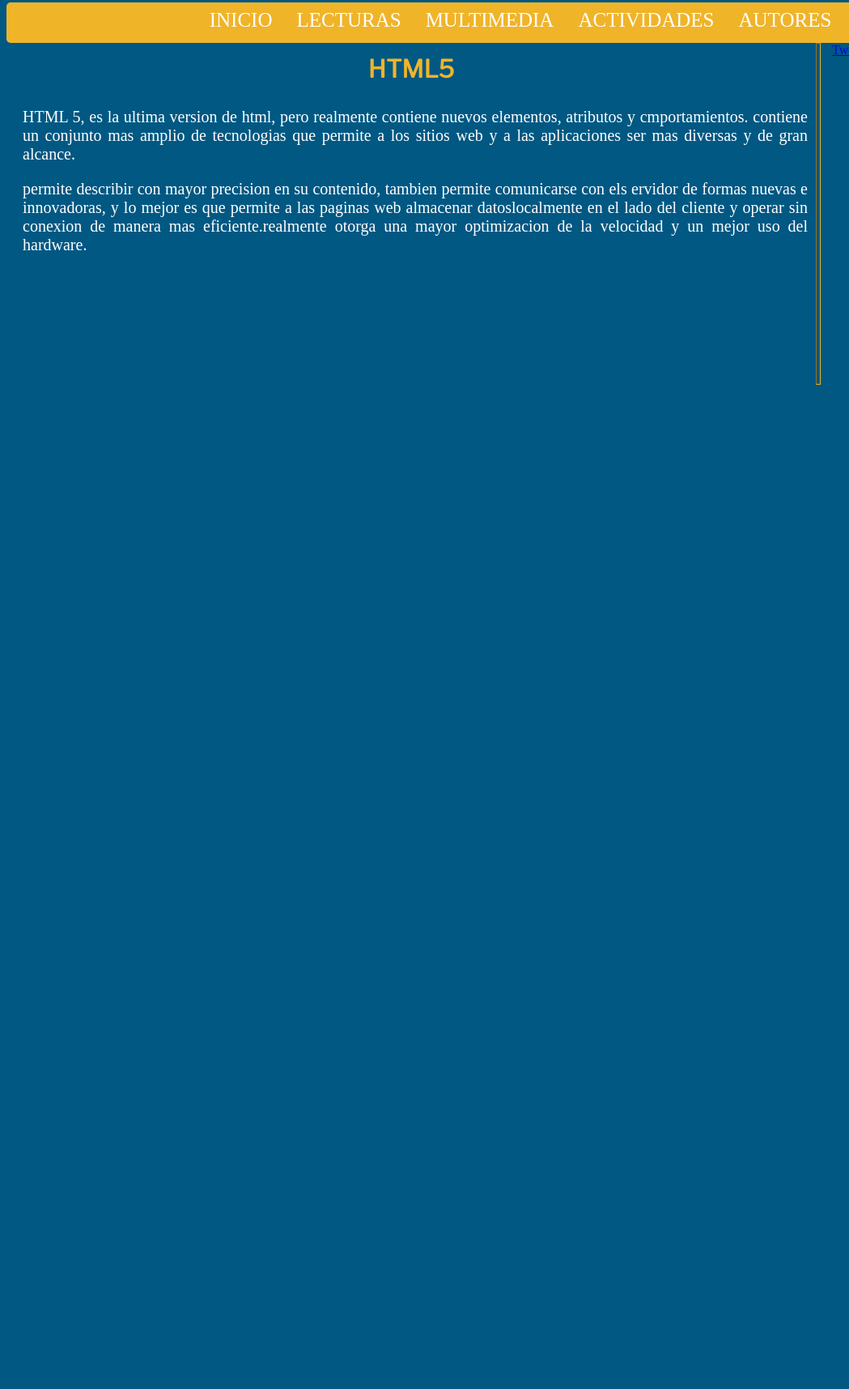
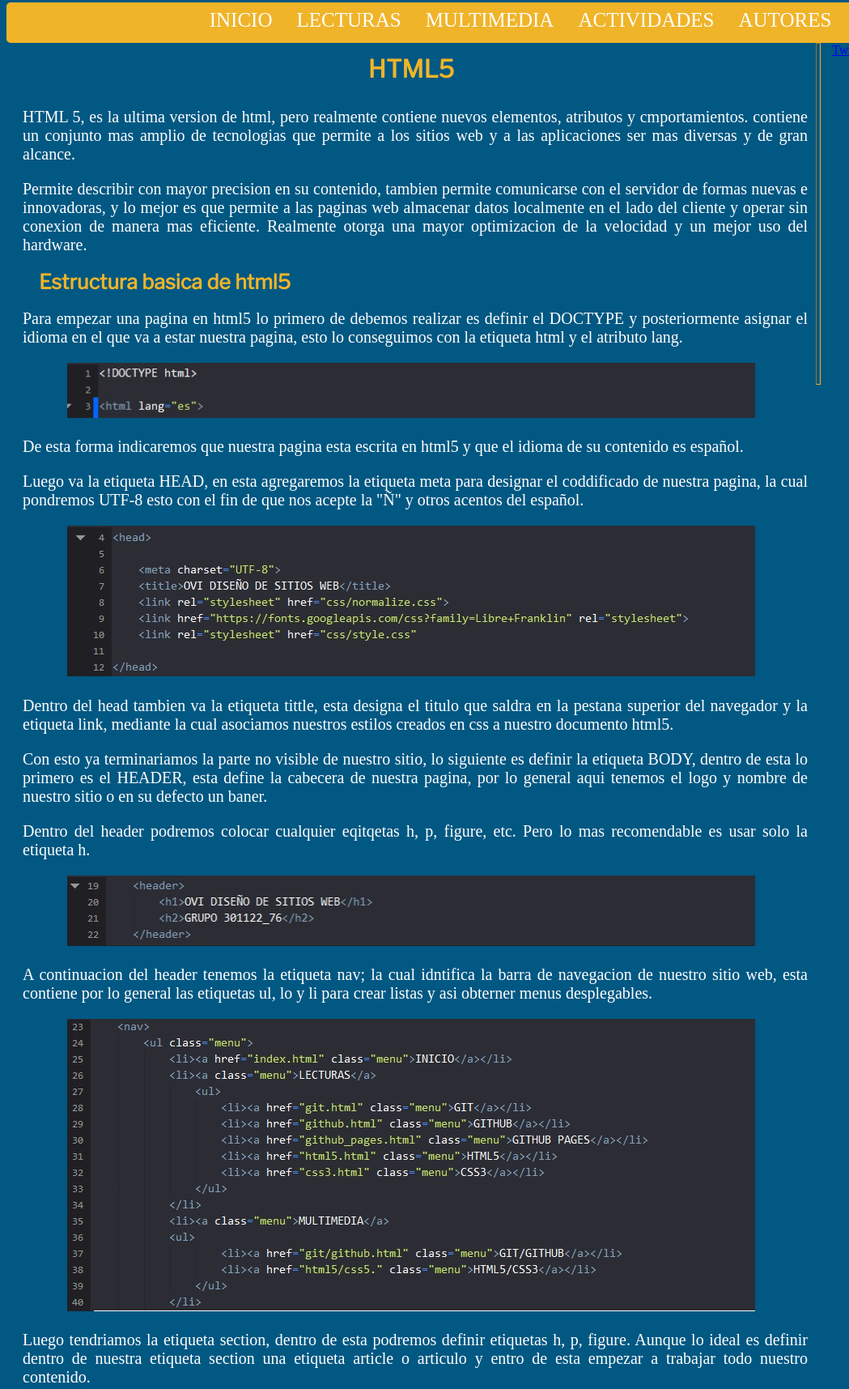
Before and after one commit to eacespedesre/OVI_Diseno_de_sitios_web, a plain HTML site: page html5.html in a window 1280 px wide. Shown: the part 192-1907 px from the top of the page at 81% size, without its empty margins (0-1049 px from the left). Drawn offline with nearby package versions, Linux system fonts and the light colour scheme.

Commit message:
html
completo contenido de lectura hmtl

```diff
--- a/html5.html
+++ b/html5.html
@@ -60,27 +60,79 @@
 
         <article>
             <h3>HTML5</h3>
-            <!--<figure>
-                <img src="" alt="asd">
-                <figcaption>
-                    <span>
-                        <a href="http://www.google.com" class="menu">computador</a>
-                    </span>
 
-                </figcaption>
-            </figure>-->
             <p>
                 HTML 5, es la ultima version de html, pero realmente contiene nuevos elementos, atributos y cmportamientos.
-
                 contiene un conjunto mas amplio de tecnologias que permite a los sitios web y a las aplicaciones ser mas diversas y de gran alcance.
 
             </p>
             <p>
-               permite describir con mayor precision en su contenido, tambien permite comunicarse con els ervidor de formas nuevas e innovadoras, y lo mejor es que permite a las paginas web almacenar datoslocalmente en el lado del cliente y operar sin conexion de manera mas eficiente.realmente otorga una mayor optimizacion de la velocidad y un mejor uso del hardware.
+               Permite describir con mayor precision en su contenido, tambien permite comunicarse con el servidor de formas nuevas e innovadoras,
+               y lo mejor es que permite a las paginas web almacenar datos localmente en el lado del cliente y operar sin conexion de manera mas eficiente.
+               Realmente otorga una mayor optimizacion de la velocidad y un mejor uso del hardware.
             </p>
+            <h6>
+                Estructura basica de html5
+            </h6>
+            <p>
+                Para empezar una pagina en html5 lo primero de debemos realizar es definir el DOCTYPE y posteriormente asignar el idioma en el que va a estar
+                nuestra pagina, esto lo conseguimos con la etiqueta html y el atributo lang.
+            </p>
+            <figure>
+                <img src="img/html1.jpg" alt="">
+            </figure>
+            <p>
+                De esta forma indicaremos que nuestra pagina esta escrita en html5 y que el idioma de su contenido es español.
+            </p>
+            <p>
+                Luego va la etiqueta HEAD, en esta agregaremos la etiqueta meta para designar el coddificado de nuestra pagina, la cual pondremos UTF-8
+                esto con el fin de que nos acepte la "Ñ" y otros acentos del español.
 
+            </p>
+            <figure>
+                <img src="img/html2.jpg" alt="">
+            </figure>
+            <p>
+                Dentro del head tambien va la etiqueta tittle, esta designa el titulo que saldra en la pestana superior del navegador y la etiqueta link,
+                mediante la cual asociamos nuestros estilos creados en css a nuestro documento html5.
+            </p>
+            <p>
+                Con esto ya terminariamos la parte no visible de nuestro sitio, lo siguiente es definir la etiqueta BODY, dentro de esta lo primero es el HEADER,
+                esta define la cabecera de nuestra pagina, por lo general aqui tenemos el logo y nombre de nuestro sitio o en su defecto un baner.
+            </p>
+            <p>
+                Dentro del header podremos colocar cualquier eqitqetas h, p, figure, etc. Pero lo mas recomendable es usar solo la etiqueta h.
+            </p>
+            <figure>
+                <img src="img/html3.jpg" alt="">
+            </figure>
+            <p>
+                A continuacion del header tenemos la etiqueta nav; la cual idntifica la barra de navegacion de nuestro sitio web, esta contiene por lo general las
+                etiquetas ul, lo y li para crear listas y asi obterner menus desplegables.
+            </p>
+            <figure>
+                <img src="img/html4.jpg" alt="">
+            </figure>
+            <p>
+                Luego tendriamos la etiqueta section, dentro de esta podremos definir etiquetas h, p, figure. Aunque lo ideal es definir dentro de nuestra etiqueta
+                section una etiqueta article o articulo y entro de esta empezar a trabajar todo nuestro contenido.
+            </p>
+            <figure>
+                <img src="img/html5.jpg" alt="">
+            </figure>
+            <p>
+                Por ultimo tendriamos las etiquetas ASIDE y FOOTER, con aside crearemos una barra lateral y con el footer podremos crear el
+                pie de pagina de nuestro sitio web.
+            </p>
+            <figure>
+                <img src="img/html6.jpg" alt="">
+                <figcaption>
+                    <span>
+                        <a href="http://www.aulaclic.es/articulos/html5-semantica_1.html" target="_blank" class="articulo">Capturado de aulaclic.es</a>
+                    </span>
 
-
+                </figcaption>
+             </figure>
         </article>
 
     <a class="twitter-timeline" data-width="275" data-height="420" data-dnt="true" href="https://twitter.com/UniversidadUNAD">Tweets by UniversidadUNAD</a> <script async src="https://platform.twitter.com/widgets.js" charset="utf-8"></script>
```
Also changed, not shown: github.html (+1 -0 lines), img/html1.jpg (added), img/html2.jpg (added), img/html3.jpg (added), img/html4.jpg (added), img/html5.jpg (added), img/html6.jpg (added).
